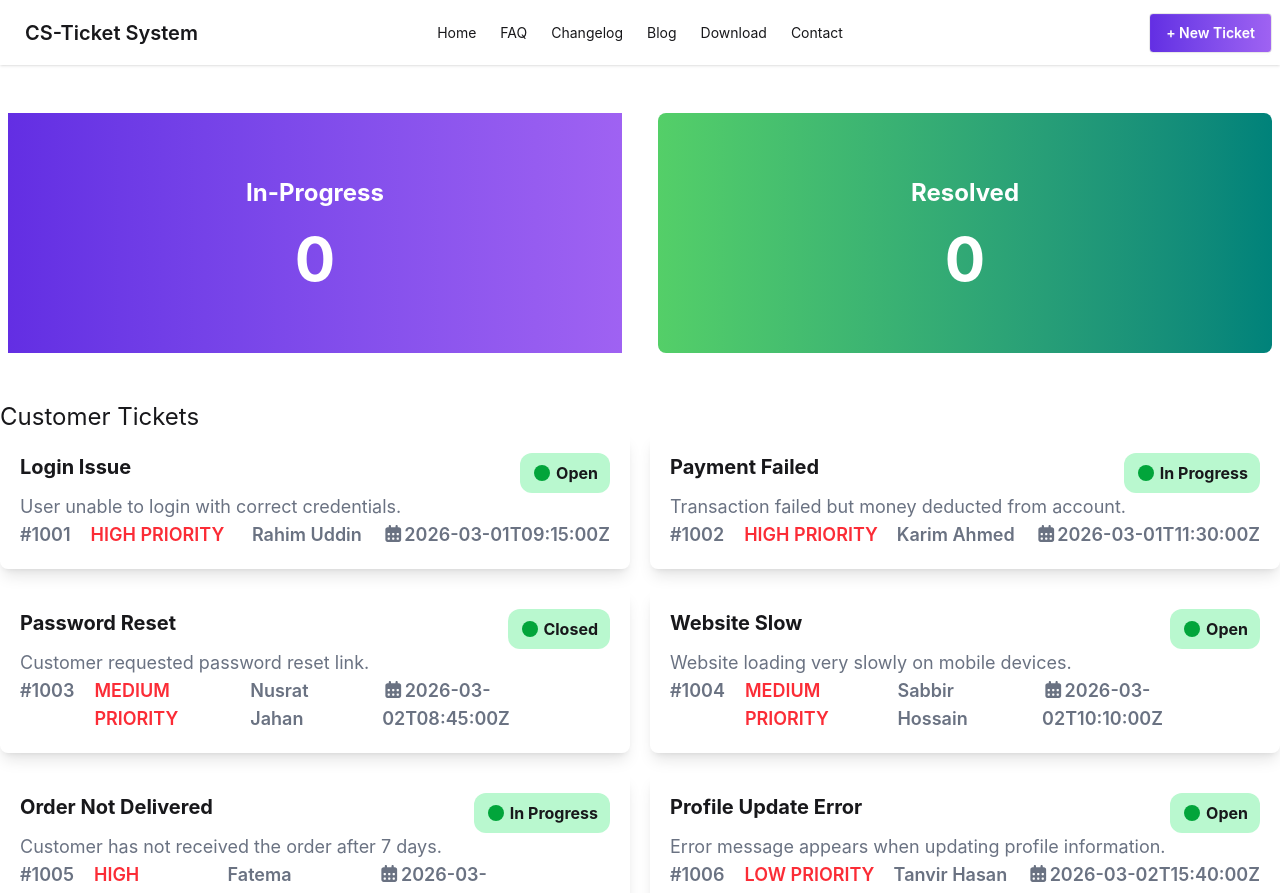
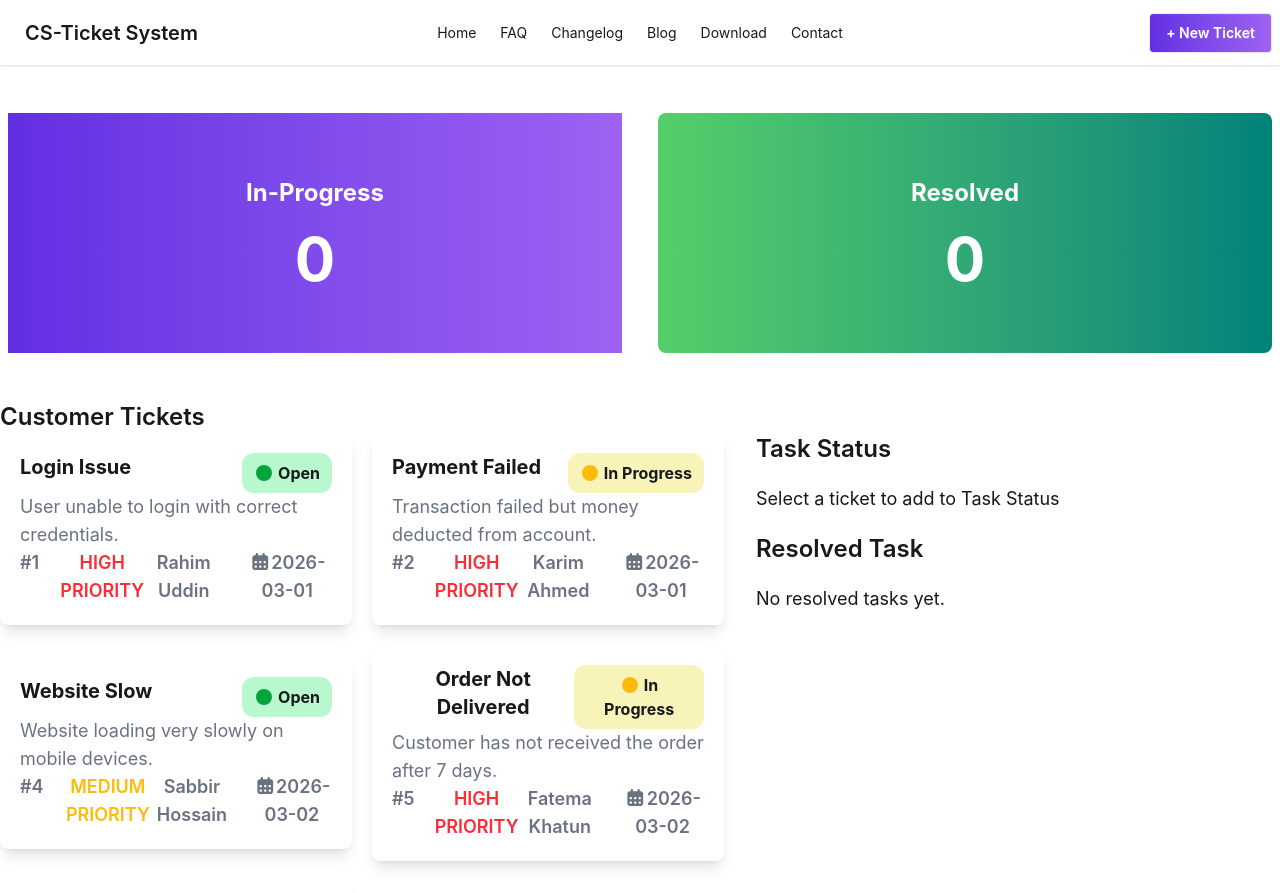
Before and after one commit to sohel-tech4/cs-ticket-system, a React (Vite) app: page / in a window 1280 px wide. Shown: the top 893 px of the page. Built offline with nearby package versions, Linux system fonts and the light colour scheme.

Commit message:
showing data in Task Status

```diff
--- a/public/tickets.json
+++ b/public/tickets.json
@@ -6,7 +6,7 @@
     "customer": "Rahim Uddin",
     "priority": "High",
     "status": "Open",
-    "createdAt": "2026-03-01T09:15:00Z"
+    "createdAt": "2026-03-01"
   },
   {
     "id": 2,
@@ -15,16 +15,7 @@
     "customer": "Karim Ahmed",
     "priority": "High",
     "status": "In Progress",
-    "createdAt": "2026-03-01T11:30:00Z"
-  },
-  {
-    "id": 3,
-    "title": "Password Reset",
-    "description": "Customer requested password reset link.",
-    "customer": "Nusrat Jahan",
-    "priority": "Medium",
-    "status": "Closed",
-    "createdAt": "2026-03-02T08:45:00Z"
+    "createdAt": "2026-03-01"
   },
   {
     "id": 4,
@@ -33,7 +24,7 @@
     "customer": "Sabbir Hossain",
     "priority": "Medium",
     "status": "Open",
-    "createdAt": "2026-03-02T10:10:00Z"
+    "createdAt": "2026-03-02"
   },
   {
     "id": 5,
@@ -42,7 +33,7 @@
     "customer": "Fatema Khatun",
     "priority": "High",
     "status": "In Progress",
-    "createdAt": "2026-03-02T13:25:00Z"
+    "createdAt": "2026-03-02"
   },
   {
     "id": 6,
@@ -51,7 +42,7 @@
     "customer": "Tanvir Hasan",
     "priority": "Low",
     "status": "Open",
-    "createdAt": "2026-03-02T15:40:00Z"
+    "createdAt": "2026-03-02"
   },
   {
     "id": 7,
@@ -60,7 +51,7 @@
     "customer": "Mim Akter",
     "priority": "High",
     "status": "In Progress",
-    "createdAt": "2026-03-03T07:20:00Z"
+    "createdAt": "2026-03-03"
   },
   {
     "id": 8,
@@ -69,7 +60,7 @@
     "customer": "Rashed Khan",
     "priority": "Medium",
     "status": "Open",
-    "createdAt": "2026-03-03T09:55:00Z"
+    "createdAt": "2026-03-03"
   },
   {
     "id": 9,
@@ -78,16 +69,7 @@
     "customer": "Sumaiya Islam",
     "priority": "High",
     "status": "Open",
-    "createdAt": "2026-03-03T12:15:00Z"
-  },
-  {
-    "id": 10,
-    "title": "Account Suspension",
-    "description": "Customer account suspended without notice.",
-    "customer": "Jahidul Islam",
-    "priority": "Medium",
-    "status": "Closed",
-    "createdAt": "2026-03-03T14:05:00Z"
+    "createdAt": "2026-03-03"
   },
   {
     "id": 11,
@@ -96,7 +78,7 @@
     "customer": "Arif Mahmud",
     "priority": "Low",
     "status": "Open",
-    "createdAt": "2026-03-03T16:30:00Z"
+    "createdAt": "2026-03-03"
   },
   {
     "id": 12,
@@ -105,7 +87,7 @@
     "customer": "Sharmin Akter",
     "priority": "High",
     "status": "In Progress",
-    "createdAt": "2026-03-04T08:00:00Z"
+    "createdAt": "2026-03-04"
   },
   {
     "id": 13,
@@ -114,7 +96,7 @@
     "customer": "Mehedi Hasan",
     "priority": "Low",
     "status": "Open",
-    "createdAt": "2026-03-04T09:10:00Z"
+    "createdAt": "2026-03-04"
   },
   {
     "id": 14,
@@ -123,7 +105,7 @@
     "customer": "Tania Sultana",
     "priority": "High",
     "status": "In Progress",
-    "createdAt": "2026-03-04T10:25:00Z"
+    "createdAt": "2026-03-04"
   },
   {
     "id": 15,
@@ -132,6 +114,6 @@
     "customer": "Imran Hossain",
     "priority": "Medium",
     "status": "Open",
-    "createdAt": "2026-03-04T11:45:00Z"
+    "createdAt": "2026-03-04"
   }
 ]
--- /dev/null
+++ b/src/Components/MainSection/CompleteCard.jsx
@@ -0,0 +1,11 @@
+import React from "react";
+
+const CompleteCard = ({ completeTicket }) => {
+  return (
+    <div className="shadow-lg text-center rounded-lg px-5 py-5 grid items-center ">
+      <h1 className="text-2xl font-semibold mb-2">{completeTicket.title}</h1>
+    </div>
+  );
+};
+
+export default CompleteCard;
--- a/src/Components/MainSection/Mainsection.jsx
+++ b/src/Components/MainSection/Mainsection.jsx
@@ -1,21 +1,82 @@
+import { Suspense, useState } from "react";
+import Tickets from "./Tickets";
+import ProgressCard from "./ProgressCard";
+import CompleteCard from "./CompleteCard";
 
-import { Suspense } from "react";
-import Tickets from "./Tickets";
-
-const TicketsPromise = fetch("../../../public/tickets.json")
-.then(res => res.json())
+const TicketsPromise = fetch("../../../public/tickets.json").then((res) =>
+  res.json(),
+);
 // .then(data => console.log(data))
 
+const Mainsection = () => {
+  const [inProgressTicket, setInProgressTicket] = useState([]);
+  const [completeTicket, setCompleteTicket] = useState([]);
 
-const Mainsection = () => {
+  const handleTicket = (Ticket) => {
+    const PreviosTicket = [...inProgressTicket, Ticket];
+    setInProgressTicket(PreviosTicket);
+  };
+
+  const handleComplete = (ProgressTicket) =>{
+    const updatedProgress = inProgressTicket.filter(Ticket => Ticket.id !== ProgressTicket.id)
+    setInProgressTicket(updatedProgress)
+        const PreviosCompleteTikcket = [...completeTicket, ProgressTicket];
+    setCompleteTicket(PreviosCompleteTikcket);
+  }
 
   return (
-    <div className="container mx-auto mb-5">
-      <h1 className="text-2xl">Customer Tickets</h1>
-        <Suspense fallback={<p>Country is loading...</p>}>
-            <Tickets TicketsPromise={TicketsPromise} />
+    <div className="container mx-auto mb-5 md:flex gap-5">
+      <div className="md:w-2/3">
+        <h1 className="text-2xl font-semibold">Customer Tickets</h1>
+        <Suspense
+          fallback={
+            <div className="flex justify-center">
+              <span className="loading loading-spinner loading-xl"></span>
+            </div>
+          }
+        >
+          <Tickets
+            TicketsPromise={TicketsPromise}
+            handleTicket={handleTicket}
+          />
         </Suspense>
-
+      </div>
+      <div className="mt-5 p-3">
+        <div className="mb-5">
+          <h1 className="text-2xl mb-5 font-semibold">Task Status</h1>
+          <div className="w-lg">
+            {inProgressTicket.length == 0 ? (
+            <p className="text-lg">Select a ticket to add to Task Status</p>
+          )
+          :
+          (
+            inProgressTicket.map((ProgressTicket) => (
+              <ProgressCard
+                ProgressTicket={ProgressTicket} handleComplete={handleComplete}
+                key={ProgressTicket.id}
+              ></ProgressCard>
+            ))
+          )}
+          </div>
+        </div>
+        <div>
+          <h1 className="text-2xl mb-5 font-semibold">Resolved Task</h1>
+          <div className="w-lg">
+            {completeTicket.length == 0 ? (
+            <p className="text-lg">No resolved tasks yet.</p>
+          )
+          :
+          (
+            completeTicket.map((completeTicket) => (
+              <CompleteCard
+                completeTicket={completeTicket}
+                key={completeTicket.id}
+              ></CompleteCard>
+            ))
+          )}
+          </div>
+        </div>
+      </div>
     </div>
   );
 };
--- /dev/null
+++ b/src/Components/MainSection/ProgressCard.jsx
@@ -0,0 +1,13 @@
+import React from 'react';
+
+const ProgressCard = ({ProgressTicket, handleComplete}) => {
+
+    return (
+        <div className='shadow-lg text-center rounded-lg px-5 py-5 grid items-center '>
+            <h1 className='text-2xl font-semibold mb-2'>{ProgressTicket.title}</h1>
+            <button onClick={() => handleComplete(ProgressTicket)} className='btn text-xl bg-[#02A53B] px-5 py-2 rounded-2xl text-center font-semibold'>Complete</button>
+        </div>
+    );
+};
+
+export default ProgressCard;
--- a/src/Components/MainSection/TicketCard.jsx
+++ b/src/Components/MainSection/TicketCard.jsx
@@ -2,34 +2,37 @@ import React from "react";
 import { FontAwesomeIcon } from "@fortawesome/react-fontawesome";
 import { faCircle, faCalendarDays } from "@fortawesome/free-solid-svg-icons";
 
+const TicketCard = ({ Ticket, handleTicket }) => {
+  const { createdAt, customer, description, id, priority, status, title } =
+    Ticket;
 
-
-const TicketCard = ({ Ticket }) => {
-
-    const {createdAt, customer, description, id, priority, status, title} = Ticket
   return (
-    <div>
+    <button onClick={() => handleTicket(Ticket)}>
       <div className="p-5 shadow-lg rounded-lg">
         <div className="flex justify-between">
-          <h1 className="font-bold text-xl">
-            {title}
-          </h1>
-          <p className="bg-[#B9F8CF] py-2 px-3 rounded-xl font-bold">
-            <span className="text-[#02A53B] ">
+          <h1 className="font-bold text-xl">{title}</h1>
+          <p
+            className={`${status == "Open" ? "bg-[#B9F8CF]" : "bg-[#F8F3B9]"} py-2 px-3 rounded-xl font-bold`}
+          >
+            <span
+              className={`${status == "Open" ? "text-[#02A53B]" : "text-[#FEBB0C]"}`}
+            >
               <FontAwesomeIcon icon={faCircle} />
             </span>{" "}
             {status}
           </p>
         </div>
-        <p className="text-gray-500 text-lg">
-          {description}
-        </p>
+        <p className="text-gray-500 text-left text-lg">{description}</p>
         <div className="text-lg text-gray-500 font-semibold flex justify-between">
-          <div className="flex gap-5">
-            <p className="">#100{id}</p>
-            <p className="text-red-500 uppercase">{priority} PRIORITY</p>
+          <div className="md:flex gap-5">
+            <p className="text-left">#{id}</p>
+            <p
+              className={`uppercase ${priority == "High" ? "text-red-500" : priority == "Medium" ? "text-[#FEBB0C]" : priority == "Low" ? "text-green-500" : ""} `}
+            >
+              {priority} PRIORITY
+            </p>
           </div>
-          <div className="flex gap-5">
+          <div className="md:flex gap-5">
             <p>{customer}</p>
             <p>
               <FontAwesomeIcon icon={faCalendarDays} />
@@ -38,7 +41,7 @@ const TicketCard = ({ Ticket }) => {
           </div>
         </div>
       </div>
-    </div>
+    </button>
   );
 };
 
--- a/src/Components/MainSection/Tickets.jsx
+++ b/src/Components/MainSection/Tickets.jsx
@@ -1,12 +1,12 @@
 import React, { use } from 'react';
 import TicketCard from './TicketCard';
 
-const Tickets = ({TicketsPromise}) => {
+const Tickets = ({TicketsPromise, handleTicket}) => {
     const AllTickets = use(TicketsPromise)
     return (
-        <div className='grid grid-cols-2 gap-5'>
+        <div className='grid md:grid-cols-2 gap-5'>
             {
-                AllTickets.map(Ticket => <TicketCard key={Ticket.id} Ticket={Ticket}></TicketCard>)
+                AllTickets.map(Ticket => <TicketCard key={Ticket.id} Ticket={Ticket} handleTicket={handleTicket}></TicketCard>)
             }
 
         </div>
```
